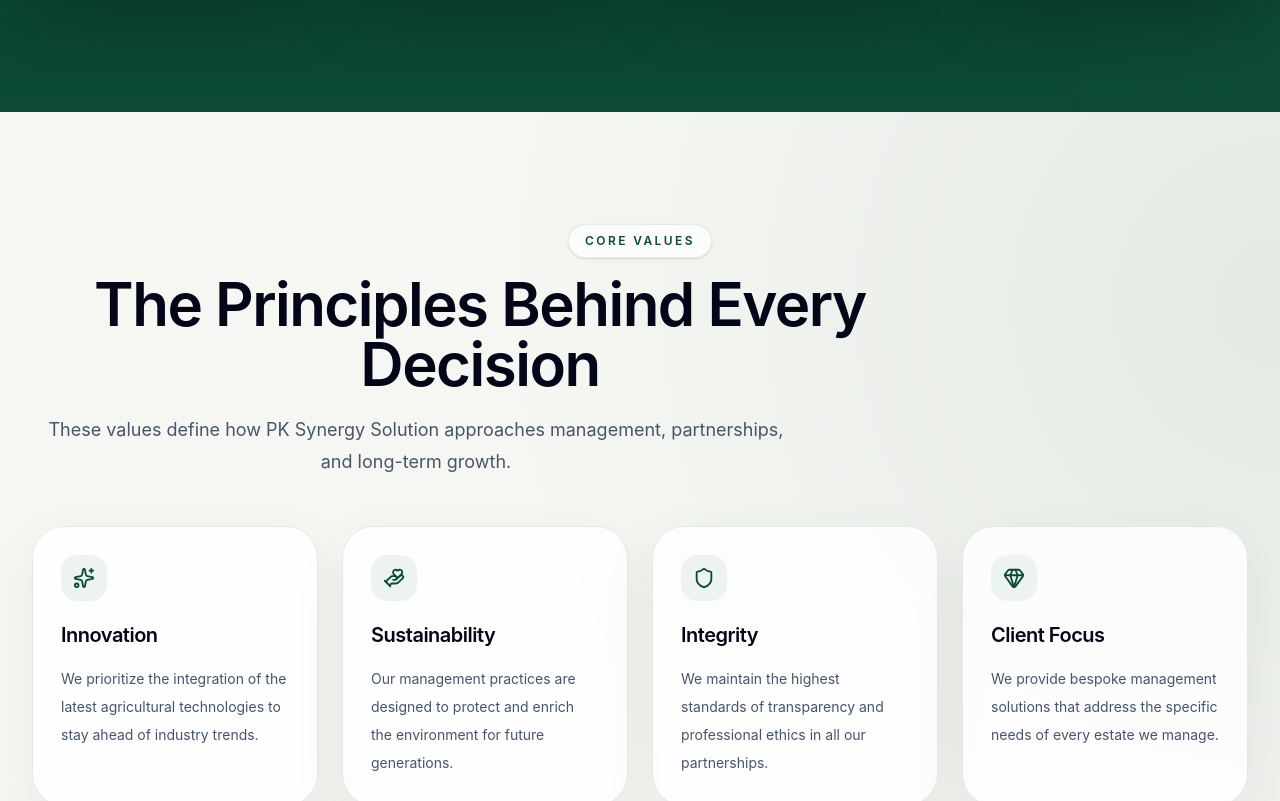
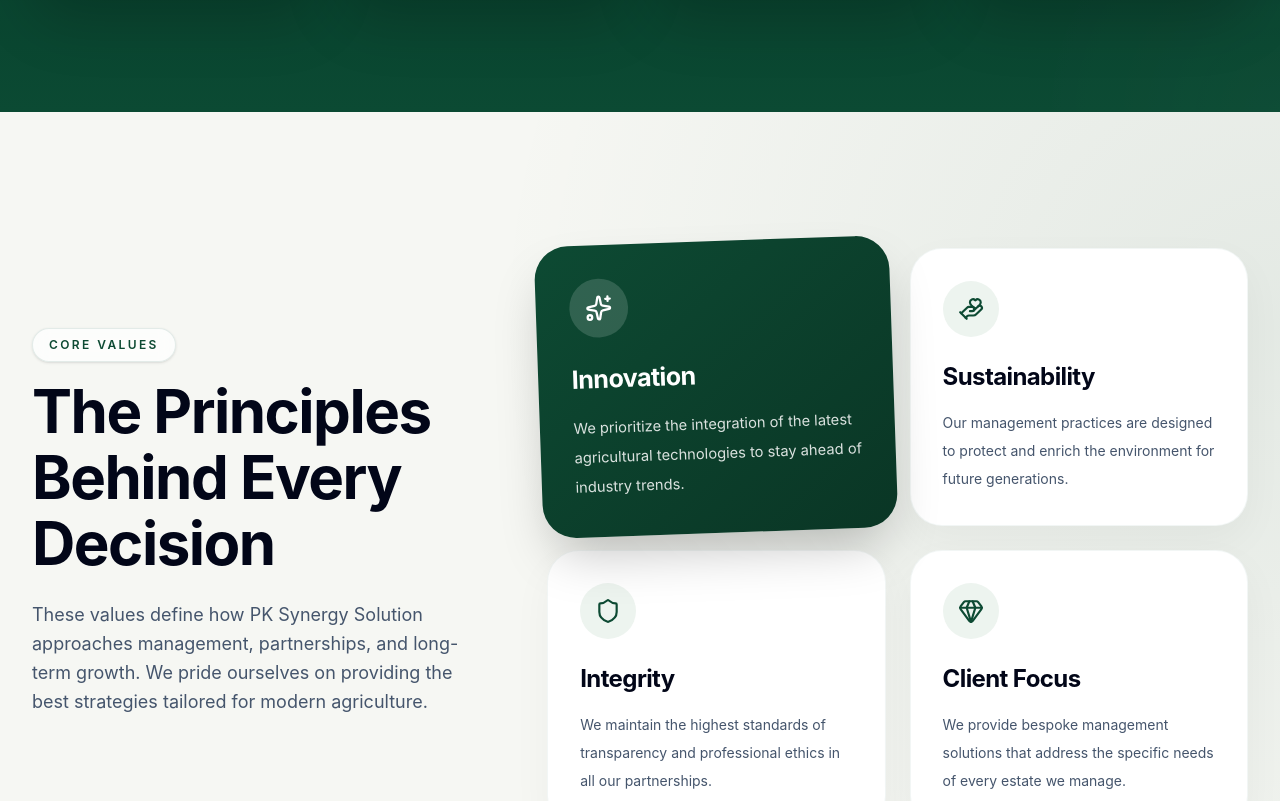
Before and after one commit to Dasinthanofficial/pksynergysolution, a React (Vite) app: page / in a window 1280 px wide. Shown: the part 2708-3509 px from the top of the page. Built offline with nearby package versions, Linux system fonts and the light colour scheme.

Commit message:
fix Core Values

```diff
--- a/src/components/CoreValuesSection.jsx
+++ b/src/components/CoreValuesSection.jsx
@@ -1,7 +1,6 @@
 import { motion } from "framer-motion";
-import { Gem, HandHeart, Shield, Sparkles } from "lucide-react";
+import { Gem, HandHeart, Shield, Sparkles, ArrowRight } from "lucide-react";
 import Container from "./Container";
-import SectionTitle from "./SectionTitle";
 
 const icons = {
     Innovation: Sparkles,
@@ -10,51 +9,86 @@ const icons = {
     "Client Focus": Gem,
 };
 
-const itemVariant = {
-  hidden: { opacity: 0, y: 26 },
-  show: (i) => ({
-    opacity: 1,
-    y: 0,
-    transition: { duration: 0.55, delay: i * 0.1, ease: "easeOut" },
-  }),
-};
-
 const CoreValuesSection = ({ values }) => {
     return (
-    <section id="values" className="py-20 sm:py-28">
+        <section id="values" className="py-20 sm:py-28 relative overflow-hidden">
             <Container>
-        <SectionTitle
-          eyebrow="Core Values"
-          title="The Principles Behind Every Decision"
-          description="These values define how PK Synergy Solution approaches management, partnerships, and long-term growth."
-          align="center"
-        />
+                <div className="grid gap-12 lg:grid-cols-[0.8fr_1.2fr] lg:items-center">
 
-        <div className="grid gap-6 md:grid-cols-2 xl:grid-cols-4">
+                    {/* Left Side: Content matching the inspiration structure */}
+                    <motion.div
+                        initial={{ opacity: 0, x: -30 }}
+                        whileInView={{ opacity: 1, x: 0 }}
+                        viewport={{ once: true, amount: 0.25 }}
+                        transition={{ duration: 0.7, ease: "easeOut" }}
+                        className="max-w-xl pr-4 lg:pr-8"
+                    >
+                        <span className="mb-4 inline-flex rounded-full border border-emerald-900/10 bg-white/70 px-4 py-2 text-xs font-semibold uppercase tracking-[0.2em] text-brand shadow-sm backdrop-blur">
+                            Core Values
+                        </span>
+
+                        <h2 className="mb-6 text-4xl font-bold leading-[1.1] tracking-tight text-slate-950 sm:text-5xl lg:text-6xl">
+                            The Principles Behind Every Decision
+                        </h2>
+
+                        <p className="mb-8 text-base leading-relaxed text-slate-600 sm:text-lg">
+                            These values define how PK Synergy Solution approaches management,
+                            partnerships, and long-term growth. We pride ourselves on providing
+                            the best strategies tailored for modern agriculture.
+                        </p>
+
+                    </motion.div>
+
+                    {/* Right Side: 2x2 Grid of Cards */}
+                    <div className="grid gap-4 sm:grid-cols-2 sm:gap-6 relative z-10 py-6">
                         {values.map((item, index) => {
                             const Icon = icons[item.title] || Sparkles;
+                            // Highlight the first card to mimic the orange card from your inspiration
+                            const isHighlighted = index === 0;
+
                             return (
                                 <motion.div
                                     key={item.title}
-                custom={index}
-                variants={itemVariant}
-                initial="hidden"
-                whileInView="show"
+                                    initial={{ opacity: 0, y: 30 }}
+                                    whileInView={{ opacity: 1, y: 0 }}
                                     viewport={{ once: true, amount: 0.2 }}
-                className="rounded-[2rem] border border-emerald-900/10 bg-white/80 p-7 shadow-[0_20px_60px_rgba(12,20,16,0.06)] backdrop-blur transition hover:-translate-y-2"
+                                    transition={{ duration: 0.5, delay: index * 0.15 }}
+                                    className={`relative flex flex-col justify-between rounded-[2rem] p-8 transition-transform duration-300 ${isHighlighted
+                                        ? "bg-gradient-to-br from-brand to-brand-dark text-white shadow-2xl sm:-rotate-2 sm:scale-105 z-20"
+                                        : "bg-white border border-emerald-900/5 shadow-[0_15px_40px_rgba(12,20,16,0.04)] hover:-translate-y-1 z-10"
+                                        }`}
                                 >
-                <div className="mb-5 inline-flex rounded-2xl bg-brand-soft p-3 text-brand">
-                  <Icon size={22} />
+                                    <div>
+                                        {/* Icon Circle */}
+                                        <div
+                                            className={`mb-6 inline-flex h-14 w-14 items-center justify-center rounded-full ${isHighlighted
+                                                ? "bg-white/15 text-white"
+                                                : "bg-brand-soft text-brand"
+                                                }`}
+                                        >
+                                            <Icon size={26} />
                                         </div>
-                <h3 className="text-xl font-semibold tracking-tight text-slate-950">
+
+                                        <h3
+                                            className={`mb-4 text-2xl font-bold tracking-tight ${isHighlighted ? "text-white" : "text-slate-950"
+                                                }`}
+                                        >
                                             {item.title}
                                         </h3>
-                <p className="mt-4 text-sm leading-7 text-slate-600">
+
+                                        <p
+                                            className={`text-sm leading-7 ${isHighlighted ? "text-white/85" : "text-slate-600"
+                                                }`}
+                                        >
                                             {item.description}
                                         </p>
+                                    </div>
+
                                 </motion.div>
                             );
                         })}
+                    </div>
+
                 </div>
             </Container>
         </section>
```
Also changed, not shown: frontend_code.txt. Lines whose indentation alone changed are shown as unchanged.
